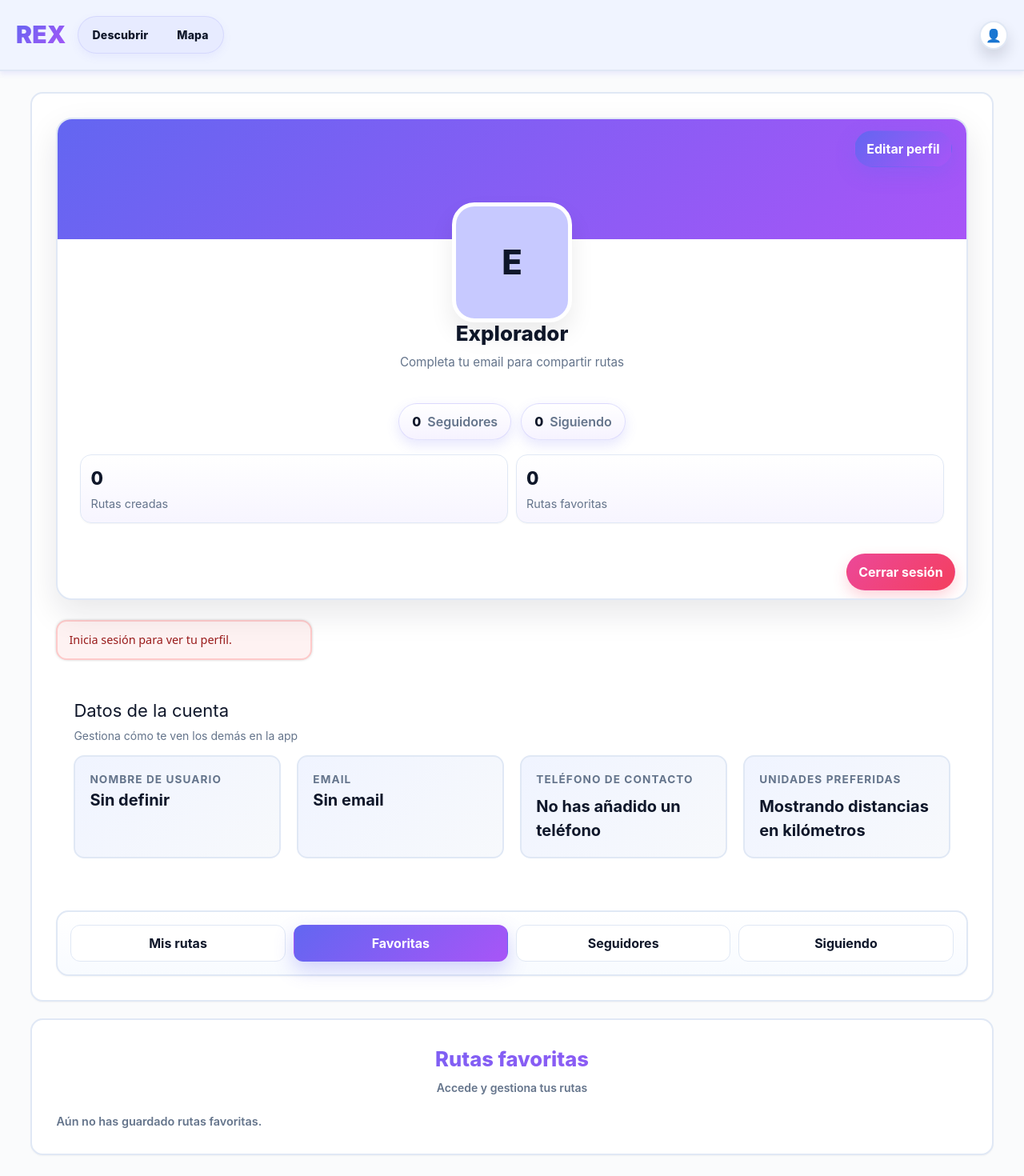
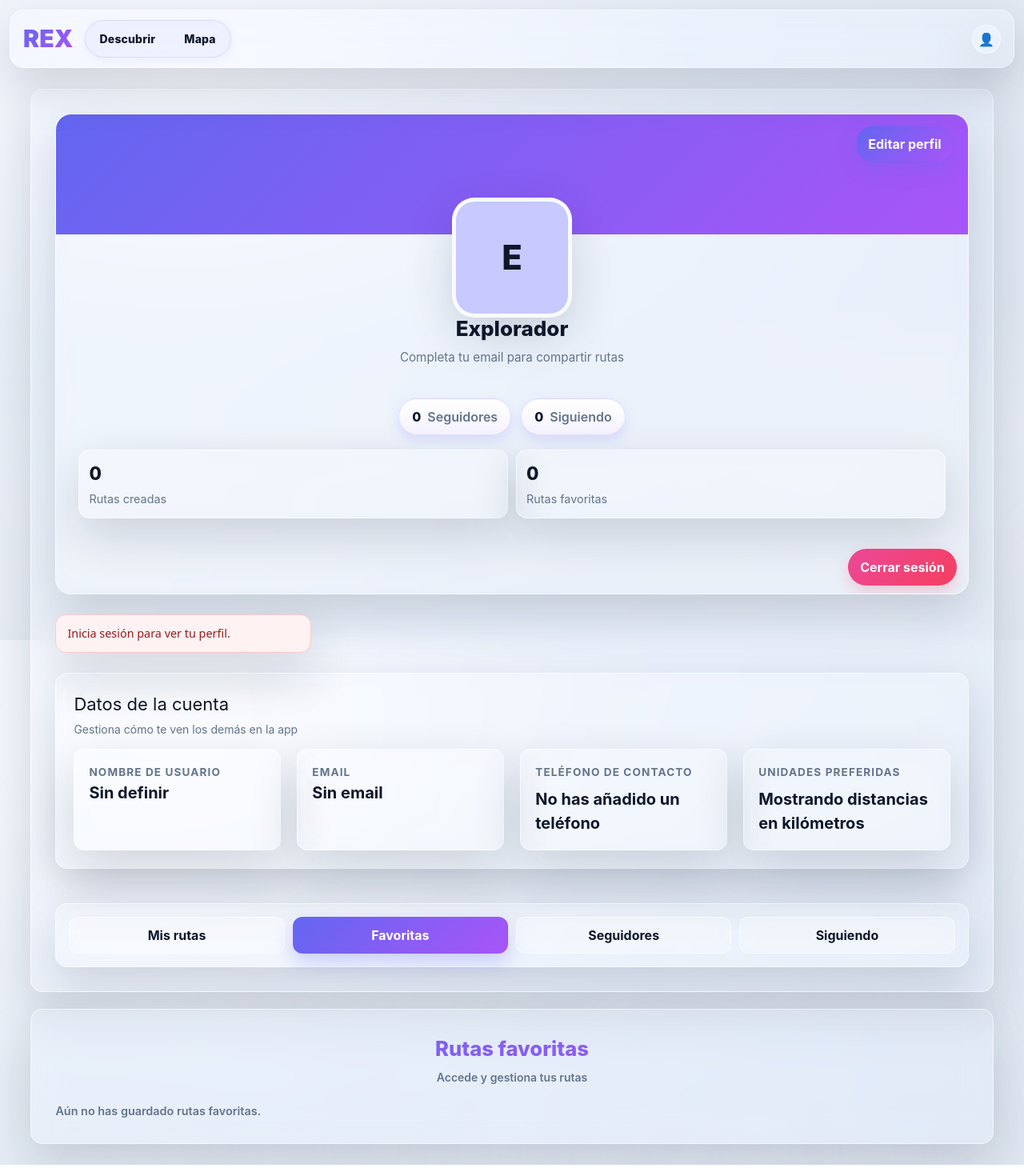
Before and after one commit to UB-ES-2025-A2/rexA2-app, a React app in the folder frontend/: page /perfil in a window 1280 px wide. Shown: the whole page at 80% size. Built offline with nearby package versions, Linux system fonts and the light colour scheme; the HTML template or start-up script is replaced by a standard one.

Commit message:
Glassmorphism effect fix in Discover.css

```diff
--- a/frontend/src/styles/Home.css
+++ b/frontend/src/styles/Home.css
@@ -14,6 +14,12 @@
   --primary: #6366f1;
   --gradient-primary: linear-gradient(135deg, #6366f1 0%, #a855f7 100%);
   --shadow-md: 0 4px 6px rgba(99, 102, 241, 0.1);
+  --glass-bg: rgba(255, 255, 255, 0.12);
+  --glass-strong: rgba(255, 255, 255, 0.22);
+  --glass-border: rgba(255, 255, 255, 0.55);
+  --glass-line: rgba(255, 255, 255, 0.9);
+  --glass-shadow: 0 22px 60px rgba(15, 23, 42, 0.16);
+  --glass-blur: 18px;
 }
 
 * {
@@ -29,7 +35,7 @@ body,
 
 body {
   margin: 0;
-  background: linear-gradient(135deg, #fafbfc 0%, #f0f4ff 100%) fixed;
+  background: radial-gradient(120% 120% at 18% 12%, #f7f9ff 0%, #e6edf7 45%, #dde4ef 100%) fixed;
   color: var(--text);
   font-family: -apple-system, BlinkMacSystemFont, "Segoe UI", Roboto, Helvetica,
     Arial;
@@ -38,6 +44,63 @@ body {
 
 button {
   font: inherit;
+}
+
+.home {
+  position: relative;
+  min-height: 100vh;
+  background: transparent;
+  overflow: hidden;
+}
+
+.home::before,
+.home::after {
+  content: "";
+  position: absolute;
+  inset: -35%;
+  background: radial-gradient(circle at 25% 30%, rgba(255, 255, 255, 0.7), transparent 36%),
+    radial-gradient(circle at 80% 10%, rgba(255, 255, 255, 0.55), transparent 34%),
+    radial-gradient(circle at 60% 80%, rgba(226, 234, 246, 0.7), transparent 40%);
+  filter: blur(65px);
+  opacity: 0.45;
+  pointer-events: none;
+}
+
+.home::after {
+  inset: -28%;
+  background: linear-gradient(130deg, rgba(255, 255, 255, 0.5), rgba(255, 255, 255, 0.08));
+  mix-blend-mode: screen;
+  filter: blur(52px);
+  opacity: 0.4;
+}
+
+.home__header {
+  background: var(--glass-strong);
+  border: 1px solid var(--glass-border);
+  border-radius: 18px;
+  margin: 12px 12px 0;
+  padding: 14px 18px;
+  box-shadow: var(--glass-shadow);
+  backdrop-filter: blur(var(--glass-blur)) saturate(140%);
+  position: sticky;
+  top: 0;
+  z-index: 2200;
+}
+
+.home .main-nav {
+  background: rgba(255, 255, 255, 0.22);
+  border: 1px solid var(--glass-border);
+  box-shadow: var(--glass-shadow);
+}
+
+.home .main-nav__link {
+  color: #0f172a;
+}
+
+.home .main-nav__link.active {
+  background: var(--gradient-primary);
+  color: #fff;
+  box-shadow: 0 12px 24px rgba(99, 102, 241, 0.26);
 }
 
 .category-label {
@@ -56,11 +119,11 @@ button {
   font-size: 1rem;
   font-weight: 700;
   border-radius: 10px;
-  border: 2px solid var(--close-border);
-  background-color: var(--card);
+  border: 1px solid var(--glass-border);
+  background-color: rgba(255, 255, 255, 0.35);
   color: var(--text);
   outline: none;
-  box-shadow: 0 4px 12px rgba(99, 102, 241, 0.1);
+  box-shadow: var(--glass-shadow);
   transition: all 0.3s cubic-bezier(0.34, 1.56, 0.64, 1);
   display: block;
   margin: 0 auto;
@@ -83,13 +146,18 @@ button {
   overflow: hidden;
   width: 100%;
   height: calc(100vh - 100px);
+  background: var(--glass-strong);
+  border: 1px solid var(--glass-border);
+  border-radius: 20px;
+  box-shadow: var(--glass-shadow);
+  backdrop-filter: blur(var(--glass-blur)) saturate(140%);
 }
 
 .home__left-skeleton {
-  background: var(--card);
+  background: var(--glass-bg);
   border-radius: 24px;
-  border: 2px solid var(--close-border);
-  box-shadow: 0 8px 24px rgba(99, 102, 241, 0.1);
+  border: 1px solid var(--glass-border);
+  box-shadow: var(--glass-shadow);
   display: flex;
   flex-direction: column;
   min-height: 0;
@@ -148,11 +216,11 @@ button {
 .tabs {
   display: flex;
   position: relative;
-  background-color: var(--card);
-  box-shadow: 0 4px 12px rgba(99, 102, 241, 0.1);
+  background-color: var(--glass-bg);
+  box-shadow: var(--glass-shadow);
   padding: 0.75rem;
   border-radius: 999px;
-  border: 2px solid var(--close-border);
+  border: 1px solid var(--glass-border);
 }
 
 .tabs * {
@@ -412,10 +480,10 @@ button {
 /* Contenedor del mapa (El borde exterior) */
 .home__map-skeleton {
   position: relative;
-  background: var(--card);
+  background: var(--glass-bg);
   border-radius: 24px;
-  border: 2px solid var(--close-border);
-  box-shadow: 0 8px 24px rgba(99, 102, 241, 0.1);
+  border: 1px solid var(--glass-border);
+  box-shadow: var(--glass-shadow);
   /* Flex para controlar al hijo */
   display: flex;
   flex-direction: column;
--- a/frontend/src/styles/Profile.css
+++ b/frontend/src/styles/Profile.css
@@ -6,6 +6,12 @@
   --pad: clamp(10px, 1.4vw, 22px);
   --radius: clamp(10px, 1.2vw, 16px);
   --header-h: clamp(56px, 6vh, 72px);
+  --glass-bg: rgba(255, 255, 255, 0.12);
+  --glass-strong: rgba(255, 255, 255, 0.22);
+  --glass-border: rgba(255, 255, 255, 0.55);
+  --glass-line: rgba(255, 255, 255, 0.9);
+  --glass-shadow: 0 22px 60px rgba(15, 23, 42, 0.16);
+  --glass-blur: 18px;
 }
 
 /* =========================================
@@ -91,7 +97,7 @@ body,
 
 body.profile-body-host {
   margin: 0;
-  background: var(--bg);
+  background: radial-gradient(120% 120% at 18% 12%, #f7f9ff 0%, #e6edf7 45%, #dde4ef 100%) fixed;
   font-family: -apple-system, BlinkMacSystemFont, "Segoe UI", "Roboto", "Oxygen",
     "Ubuntu", "Cantarell", "Fira Sans", "Droid Sans", "Helvetica Neue",
     sans-serif;
@@ -115,16 +121,55 @@ body.profile-body-host {
   width: 100%;
   display: flex;
   flex-direction: column;
-  background: var(--bg);
+  background: transparent;
   color: var(--ink);
   overflow-x: hidden;
+  position: relative;
+  isolation: isolate;
+}
+
+.profile-root::before,
+.profile-root::after {
+  content: "";
+  position: absolute;
+  top: clamp(420px, 52vh, 640px);
+  right: -30%;
+  bottom: -18%;
+  left: -30%;
+  background: radial-gradient(circle at 25% 30%, rgba(255, 255, 255, 0.7), transparent 36%),
+    radial-gradient(circle at 80% 10%, rgba(255, 255, 255, 0.55), transparent 34%),
+    radial-gradient(circle at 60% 80%, rgba(226, 234, 246, 0.7), transparent 40%);
+  filter: blur(45px);
+  opacity: 0.34;
+  pointer-events: none;
+  z-index: 0;
+}
+
+.profile-root::after {
+  top: clamp(520px, 60vh, 760px);
+  right: -24%;
+  bottom: -20%;
+  left: -24%;
+  background: linear-gradient(130deg, rgba(255, 255, 255, 0.35), rgba(255, 255, 255, 0.08));
+  mix-blend-mode: normal;
+  filter: blur(36px);
+  opacity: 0.26;
 }
 
 /* =========================================
   HEADER STICKY - PREMIUM
   ========================================= */
 .profile-header {
-  box-shadow: var(--shadow-md);
+  background: var(--glass-strong);
+  border: 1px solid var(--glass-border);
+  border-radius: 18px;
+  box-shadow: var(--glass-shadow);
+  backdrop-filter: blur(var(--glass-blur)) saturate(140%);
+  margin: 12px 12px 0;
+  padding: 12px 16px;
+  position: sticky;
+  top: 0;
+  z-index: 2200;
 }
 
 /* =========================================
@@ -141,24 +186,27 @@ body.profile-body-host {
   min-height: 0;
   height: auto;
   overflow: auto;
+  position: relative;
+  z-index: 1;
 }
 
 /* =========================================
   SIDEBAR - PREMIUM
   ========================================= */
 .sidebar {
-  border: 2px solid var(--border);
+  border: 1px solid var(--glass-border);
   border-radius: var(--radius);
   padding: clamp(10px, 1.4vw, 18px);
   display: flex;
   flex-direction: column;
   gap: clamp(12px, 1vw, 18px);
-  background: var(--surface);
+  background: var(--glass-bg);
   height: 100%;
   min-height: 0;
   overflow-y: auto;
   overflow-x: hidden;
-  box-shadow: var(--shadow-md);
+  box-shadow: var(--glass-shadow);
+  backdrop-filter: blur(var(--glass-blur)) saturate(140%);
 }
 
 .sidebar .route-details-card {
@@ -187,7 +235,7 @@ body.profile-body-host {
   border: 2px solid transparent;
   border-radius: calc(var(--radius) - 2px);
   padding: clamp(10px, 1.4vw, 14px) clamp(12px, 1.4vw, 16px);
-  background: var(--surface-soft);
+  background: var(--glass-bg);
   cursor: pointer;
   width: 100%;
   justify-content: flex-start;
@@ -231,14 +279,15 @@ body.profile-body-host {
   CARDS - PREMIUM
   ========================================= */
 .card {
-  background: var(--surface);
-  border: 2px solid var(--border);
+  background: var(--glass-bg);
+  border: 1px solid var(--glass-border);
   border-radius: var(--radius);
   padding: clamp(16px, 2.4vw, 30px);
   display: flex;
   flex-direction: column;
   gap: var(--gap);
-  box-shadow: var(--shadow-sm);
+  box-shadow: var(--glass-shadow);
+  backdrop-filter: blur(var(--glass-blur)) saturate(140%);
   transition: all 0.3s ease;
 }
 
@@ -248,8 +297,8 @@ body.profile-body-host {
 }
 
 .card:hover {
-  border-color: rgba(99, 102, 241, 0.35);
-  box-shadow: var(--shadow-lg);
+  border-color: var(--glass-line);
+  box-shadow: 0 18px 32px rgba(15, 23, 42, 0.16);
   transform: translateY(-2px);
 }
 
@@ -264,9 +313,10 @@ body.profile-body-host {
   position: relative;
   border-radius: 20px;
   overflow: hidden;
-  background: var(--surface);
-  border: 2px solid var(--border);
-  box-shadow: 0 16px 40px rgba(15, 23, 42, 0.1);
+  background: var(--glass-bg);
+  border: 1px solid var(--glass-border);
+  box-shadow: var(--glass-shadow);
+  backdrop-filter: blur(var(--glass-blur)) saturate(140%);
   padding-top: 0px;
 }
 
@@ -291,12 +341,12 @@ body.profile-body-host {
   width: clamp(110px, 14vw, 150px);
   height: clamp(110px, 14vw, 150px);
   border-radius: 28px;
-  border: 5px solid var(--surface);
+  border: 5px solid rgba(255, 255, 255, 0.9);
   overflow: hidden;
   display: grid;
   place-items: center;
   background: #c7c9ff;
-  box-shadow: 0 16px 30px rgba(0, 0, 0, 0.08);
+  box-shadow: var(--glass-shadow);
 }
 
 .profile-hero-avatar img {
@@ -438,8 +488,8 @@ body.profile-body-host {
 }
 
 .hero-stat {
-  border: 1px solid var(--border);
-  background: linear-gradient(180deg, #ffffff 0%, #f7f5ff 100%);
+  border: 1px solid var(--glass-border);
+  background: var(--glass-bg);
   border-radius: 14px;
   padding: 12px;
   display: flex;
@@ -448,13 +498,14 @@ body.profile-body-host {
   align-items: flex-start;
   cursor: pointer;
   transition: all 0.25s ease;
-  box-shadow: var(--shadow-sm);
+  box-shadow: var(--glass-shadow);
+  backdrop-filter: blur(var(--glass-blur)) saturate(140%);
 }
 
 .hero-stat:hover {
-  border-color: rgba(99, 102, 241, 0.35);
+  border-color: var(--glass-line);
   transform: translateY(-3px);
-  box-shadow: var(--shadow-lg);
+  box-shadow: 0 16px 30px rgba(15, 23, 42, 0.18);
 }
 
 .hero-stat__value {
@@ -479,11 +530,12 @@ body.profile-body-host {
   display: grid;
   grid-template-columns: repeat(auto-fit, minmax(120px, 1fr));
   gap: 10px;
-  background: linear-gradient(180deg, #ffffff 0%, #f8fbff 100%);
-  border: 2px solid var(--border);
+  background: var(--glass-bg);
+  border: 1px solid var(--glass-border);
   border-radius: var(--radius);
   padding: clamp(10px, 1.6vw, 16px);
-  box-shadow: var(--shadow-sm);
+  box-shadow: var(--glass-shadow);
+  backdrop-filter: blur(var(--glass-blur)) saturate(140%);
 }
 
 .profile-inline-nav.secondary-nav {
@@ -491,19 +543,20 @@ body.profile-body-host {
 }
 
 .inline-nav-btn {
-  border: 1px solid var(--border);
+  border: 1px solid var(--glass-border);
   border-radius: 12px;
   padding: 10px 12px;
-  background: var(--surface);
+  background: rgba(255, 255, 255, 0.24);
   font-weight: 700;
   color: var(--ink);
   cursor: pointer;
   transition: all 0.2s ease;
+  backdrop-filter: blur(var(--glass-blur));
 }
 
 .inline-nav-btn:hover {
-  border-color: rgba(99, 102, 241, 0.3);
-  box-shadow: var(--shadow-sm);
+  border-color: var(--glass-line);
+  box-shadow: 0 12px 24px rgba(15, 23, 42, 0.14);
 }
 
 .inline-nav-btn.active {
@@ -547,11 +600,12 @@ body.profile-body-host {
 }
 
 .glass-card {
-  background: rgba(255, 255, 255, 0.9);
-  border: 2px solid var(--border);
+  background: var(--glass-bg);
+  border: 1px solid var(--glass-border);
   border-radius: var(--radius);
   padding: clamp(14px, 2vw, 22px);
-  box-shadow: 0 14px 32px rgba(15, 23, 42, 0.08);
+  box-shadow: var(--glass-shadow);
+  backdrop-filter: blur(var(--glass-blur)) saturate(140%);
   display: flex;
   flex-direction: column;
   gap: 14px;
@@ -609,16 +663,18 @@ body.profile-body-host {
 }
 
 .btn-ghost {
-  background: var(--surface-soft);
-  color: var(--ink);
-  border: 2px solid var(--border);
+  background: var(--glass-bg);
+  color: var(--ink);
+  border: 1px solid var(--glass-border);
+  box-shadow: var(--glass-shadow);
+  backdrop-filter: blur(var(--glass-blur));
 }
 
 .btn-ghost:hover {
-  border-color: var(--primary);
-  background: var(--primary);
-  color: white;
-  box-shadow: var(--shadow-md);
+  border-color: var(--glass-line);
+  background: rgba(255, 255, 255, 0.26);
+  color: #0b1324;
+  box-shadow: 0 12px 24px rgba(15, 23, 42, 0.18);
   transform: translateY(-2px);
 }
 
@@ -634,27 +690,32 @@ body.profile-body-host {
   gap: 6px;
   padding: 6px 12px;
   border-radius: 999px;
-  background: rgba(99, 102, 241, 0.12);
+  background: rgba(255, 255, 255, 0.2);
+  border: 1px solid var(--glass-border);
   color: var(--ink);
   font-weight: 700;
   font-size: 0.85rem;
+  box-shadow: var(--glass-shadow);
+  backdrop-filter: blur(var(--glass-blur));
 }
 
 .pill.soft {
-  background: rgba(15, 23, 42, 0.05);
+  background: rgba(255, 255, 255, 0.12);
+  border-color: var(--glass-border);
   color: var(--muted);
 }
 
 .pill-btn {
-  border: 1px solid var(--border);
-  background: var(--surface);
+  border: 1px solid var(--glass-border);
+  background: var(--glass-bg);
   border-radius: 999px;
   padding: 10px 14px;
   font-weight: 700;
   cursor: pointer;
   color: var(--ink);
   transition: all 0.25s ease;
-  box-shadow: var(--shadow-sm);
+  box-shadow: var(--glass-shadow);
+  backdrop-filter: blur(var(--glass-blur));
 }
 
 .pill-btn.primary {
@@ -670,15 +731,15 @@ body.profile-body-host {
 }
 
 .pill-btn.tonal {
-  background: rgba(99, 102, 241, 0.12);
+  background: rgba(255, 255, 255, 0.14);
   color: var(--primary);
-  border-color: rgba(99, 102, 241, 0.25);
+  border-color: var(--glass-border);
 }
 
 .pill-btn.ghost {
-  background: var(--surface);
-  color: var(--ink);
-  border-color: rgba(99, 102, 241, 0.2);
+  background: var(--glass-bg);
+  color: var(--ink);
+  border-color: var(--glass-border);
 }
 
 .pill-btn:hover {
@@ -698,7 +759,10 @@ body.profile-body-host {
   border-radius: calc(var(--radius) - 2px);
   padding: 12px 14px;
   font-size: 0.9rem;
-  border: 2px solid transparent;
+  border: 1px solid var(--glass-border);
+  background: var(--glass-bg);
+  box-shadow: var(--glass-shadow);
+  backdrop-filter: blur(var(--glass-blur));
 }
 
 .alert.error {
@@ -729,16 +793,18 @@ body.profile-body-host {
 }
 
 .info-row {
-  background: linear-gradient(135deg, var(--surface-soft) 0%, #f7f9fc 100%);
-  border: 2px solid var(--border);
+  background: var(--glass-bg);
+  border: 1px solid var(--glass-border);
   border-radius: calc(var(--radius) - 2px);
   padding: clamp(12px, 1.6vw, 18px);
   transition: all 0.3s ease;
+  box-shadow: var(--glass-shadow);
+  backdrop-filter: blur(var(--glass-blur)) saturate(140%);
 }
 
 .info-row:hover {
-  border-color: var(--primary);
-  box-shadow: 0 4px 12px rgba(99, 102, 241, 0.16);
+  border-color: var(--glass-line);
+  box-shadow: 0 16px 30px rgba(15, 23, 42, 0.16);
   transform: translateY(-2px);
 }
 
@@ -818,9 +884,10 @@ body.profile-body-host {
   font-size: clamp(24px, 4vw, 36px);
   font-weight: 700;
   color: var(--muted);
-  background: linear-gradient(135deg, var(--surface-soft) 0%, #f7f9fc 100%);
+  background: var(--glass-bg);
   overflow: hidden;
-  box-shadow: var(--shadow-sm);
+  box-shadow: var(--glass-shadow);
+  backdrop-filter: blur(var(--glass-blur)) saturate(140%);
 }
 
 .avatar-frame img {
@@ -835,7 +902,7 @@ body.profile-body-host {
   border-style: solid;
   border-width: 3px;
   border-color: rgba(99, 102, 241, 0.45);
-  box-shadow: 0 14px 28px rgba(99, 102, 241, 0.18);
+  box-shadow: 0 18px 32px rgba(15, 23, 42, 0.2);
 }
 
 .error-text {
@@ -843,20 +910,21 @@ body.profile-body-host {
 }
 
 .extra-block {
-  border: 2px solid var(--border);
+  border: 1px solid var(--glass-border);
   border-radius: calc(var(--radius) - 2px);
   padding: clamp(12px, 1.4vw, 18px);
-  background: var(--surface);
+  background: var(--glass-bg);
   display: flex;
   flex-direction: column;
   gap: 10px;
   transition: all 0.3s ease;
-  box-shadow: var(--shadow-sm);
+  box-shadow: var(--glass-shadow);
+  backdrop-filter: blur(var(--glass-blur)) saturate(140%);
 }
 
 .extra-block:hover {
-  border-color: var(--primary);
-  box-shadow: var(--shadow-md);
+  border-color: var(--glass-line);
+  box-shadow: 0 16px 30px rgba(15, 23, 42, 0.16);
   transform: translateY(-2px);
 }
 
@@ -895,7 +963,7 @@ body.profile-body-host {
 }
 
 .unit-chip {
-  border: 2px solid var(--border);
+  border: 1px solid var(--glass-border);
   border-radius: 999px;
   padding: 8px 16px;
   display: flex;
@@ -904,14 +972,16 @@ body.profile-body-host {
   font-weight: 700;
   cursor: pointer;
   user-select: none;
-  background: var(--surface);
+  background: var(--glass-bg);
   color: var(--ink);
   transition: all 0.3s cubic-bezier(0.34, 1.56, 0.64, 1);
+  box-shadow: var(--glass-shadow);
+  backdrop-filter: blur(var(--glass-blur)) saturate(140%);
 }
 
 .unit-chip:hover {
-  border-color: var(--primary);
-  background: var(--surface-soft);
+  border-color: var(--glass-line);
+  background: rgba(255, 255, 255, 0.24);
   transform: scale(1.05);
 }
 
@@ -922,8 +992,8 @@ body.profile-body-host {
 .unit-chip.selected {
   background: var(--gradient-primary);
   color: white;
-  border-color: var(--primary);
-  box-shadow: var(--shadow-md);
+  border-color: transparent;
+  box-shadow: 0 10px 24px rgba(99, 102, 241, 0.26);
   transform: scale(1.08);
 }
 
@@ -950,18 +1020,19 @@ body.profile-body-host {
 
 .stat-card {
   border-radius: var(--radius);
-  border: none;
-  background: var(--gradient-primary);
-  color: white;
+  border: 1px solid var(--glass-border);
+  background: var(--glass-bg);
+  color: var(--ink);
   padding: clamp(16px, 1.8vw, 24px);
   display: flex;
   flex-direction: column;
   gap: 6px;
   cursor: pointer;
   transition: all 0.3s cubic-bezier(0.34, 1.56, 0.64, 1);
-  box-shadow: var(--shadow-lg);
+  box-shadow: var(--glass-shadow);
   position: relative;
   overflow: hidden;
+  backdrop-filter: blur(var(--glass-blur)) saturate(140%);
 }
 
 .stat-card::before {
@@ -973,7 +1044,7 @@ body.profile-body-host {
   height: 200%;
   background: radial-gradient(
     circle,
-    rgba(255, 255, 255, 0.1) 0%,
+    rgba(255, 255, 255, 0.22) 0%,
     transparent 70%
   );
   pointer-events: none;
@@ -981,7 +1052,7 @@ body.profile-body-host {
 
 .stat-card:hover {
   transform: translateY(-4px);
-  box-shadow: var(--shadow-xl);
+  box-shadow: 0 18px 32px rgba(15, 23, 42, 0.16);
 }
 
 .stat-value {
@@ -1009,8 +1080,8 @@ body.profile-body-host {
 }
 
 .stats-card {
-  background: var(--stats-card-bg);
-  color: var(--stats-card-ink);
+  background: var(--glass-bg);
+  color: var(--ink);
   border-radius: 14px;
   padding: 1rem 1.25rem;
   min-height: 90px;
@@ -1019,10 +1090,11 @@ body.profile-body-host {
   justify-content: center;
   cursor: pointer;
   transition: all 0.3s cubic-bezier(0.34, 1.56, 0.64, 1);
-  border: none;
-  box-shadow: var(--shadow-lg);
+  border: 1px solid var(--glass-border);
+  box-shadow: var(--glass-shadow);
   position: relative;
   overflow: hidden;
+  backdrop-filter: blur(var(--glass-blur)) saturate(140%);
 }
 
 .stats-card::before {
@@ -1041,16 +1113,15 @@ body.profile-body-host {
 }
 
 .stats-card:hover {
-  background: var(--stats-card-hover-bg);
   transform: translateY(-3px);
-  box-shadow: var(--shadow-xl);
+  box-shadow: 0 16px 30px rgba(15, 23, 42, 0.18);
 }
 
 .stats-card-title {
   font-size: 0.8rem;
   text-transform: uppercase;
   letter-spacing: 0.04em;
-  opacity: 0.9;
+  opacity: 0.92;
   margin: 0;
   font-weight: 700;
   position: relative;
@@ -1115,29 +1186,31 @@ body.profile-body-host {
 .select,
 .textarea {
   width: 100%;
-  border: 2px solid var(--border);
+  border: 1px solid var(--glass-border);
   border-radius: calc(var(--radius) - 2px);
   padding: clamp(10px, 1.2vw, 14px);
   outline: none;
-  background: var(--surface);
+  background: rgba(255, 255, 255, 0.24);
   color: var(--ink);
   font-family: inherit;
   transition: all 0.3s ease;
   font-weight: 500;
+  box-shadow: var(--glass-shadow);
+  backdrop-filter: blur(var(--glass-blur));
 }
 
 .input:focus,
 .select:focus,
 .textarea:focus {
-  border-color: var(--primary);
-  box-shadow: 0 0 0 4px rgba(99, 102, 241, 0.18);
-  background: var(--surface-soft);
+  border-color: var(--glass-line);
+  box-shadow: 0 0 0 3px rgba(99, 102, 241, 0.18);
+  background: rgba(255, 255, 255, 0.32);
 }
 
 .input:disabled,
 .select:disabled,
 .textarea:disabled {
-  background: var(--surface-soft);
+  background: rgba(255, 255, 255, 0.18);
   color: var(--muted);
   cursor: not-allowed;
 }
@@ -1149,9 +1222,11 @@ body.profile-body-host {
   width: 100%;
   height: auto;
   overflow: auto;
-  border: 2px solid var(--border);
+  border: 1px solid var(--glass-border);
   border-radius: var(--radius);
-  box-shadow: var(--shadow-sm);
+  box-shadow: var(--glass-shadow);
+  backdrop-filter: blur(var(--glass-blur)) saturate(140%);
+  background: var(--glass-bg);
 }
 
 .table {
@@ -1163,21 +1238,21 @@ body.profile-body-host {
 .table th,
 .table td {
   padding: clamp(10px, 1.2vw, 14px);
-  border-top: 1px solid var(--border);
+  border-top: 1px solid var(--glass-border);
   text-align: left;
   white-space: nowrap;
   color: var(--ink);
 }
 
 .table thead th {
-  background: linear-gradient(135deg, var(--surface-soft) 0%, #f7f9fc 100%);
+  background: rgba(255, 255, 255, 0.24);
   border-top: 0;
   font-weight: 700;
   color: var(--ink);
 }
 
 .table tbody tr:hover {
-  background: var(--surface-soft);
+  background: rgba(255, 255, 255, 0.18);
 }
 
 /* =========================================
@@ -1203,30 +1278,33 @@ body.profile-body-host {
   width: 36px;
   height: 36px;
   border-radius: 999px;
-  border: 2px solid var(--border);
-  background: var(--menu-bg);
+  border: 1px solid var(--glass-border);
+  background: var(--glass-bg);
   color: var(--menu-ink);
   cursor: pointer;
   display: grid;
   place-items: center;
   transition: all 0.3s ease;
+  box-shadow: var(--glass-shadow);
+  backdrop-filter: blur(var(--glass-blur));
 }
 
 .profile-menu-btn:hover {
-  background: var(--menu-hover-bg);
-  border-color: var(--primary);
-  box-shadow: var(--shadow-md);
+  background: rgba(255, 255, 255, 0.26);
+  border-color: var(--glass-line);
+  box-shadow: 0 12px 22px rgba(15, 23, 42, 0.18);
 }
 
 .profile-menu {
   position: absolute;
   right: 0;
   top: calc(100% + 8px);
-  background: var(--menu-bg);
-  border: 2px solid var(--menu-border);
+  background: var(--glass-bg);
+  border: 1px solid var(--glass-border);
   border-radius: 12px;
   min-width: 180px;
-  box-shadow: var(--shadow-lg);
+  box-shadow: var(--glass-shadow);
+  backdrop-filter: blur(var(--glass-blur)) saturate(140%);
   padding: 6px;
   display: none;
   z-index: 50;
@@ -1453,10 +1531,11 @@ body.profile-body-host {
 }
 
 .route-details-map-shell {
-  border: 1px solid var(--border);
+  border: 1px solid var(--glass-border);
   border-radius: var(--radius);
-  background: var(--surface);
-  box-shadow: var(--shadow-md);
+  background: var(--glass-bg);
+  box-shadow: var(--glass-shadow);
+  backdrop-filter: blur(var(--glass-blur)) saturate(140%);
   overflow: hidden;
   display: flex;
   flex-direction: column;
@@ -1469,8 +1548,9 @@ body.profile-body-host {
   justify-content: space-between;
   gap: 12px;
   padding: 12px 14px;
-  background: var(--surface-soft);
-  border-bottom: 1px solid var(--border);
+  background: rgba(255, 255, 255, 0.2);
+  border-bottom: 1px solid var(--glass-border);
+  backdrop-filter: blur(var(--glass-blur));
 }
 
 .route-details-map__header h3 {
@@ -1482,7 +1562,7 @@ body.profile-body-host {
   height: auto;
   aspect-ratio: 1 / 1;
   min-height: clamp(260px, 40vh, 420px);
-  border-top: 1px solid var(--border);
+  border-top: 1px solid var(--glass-border);
 }
 
 .route-details-map {
```
Also changed, not shown: frontend/src/styles/Discover.css (+29 -0 lines).
